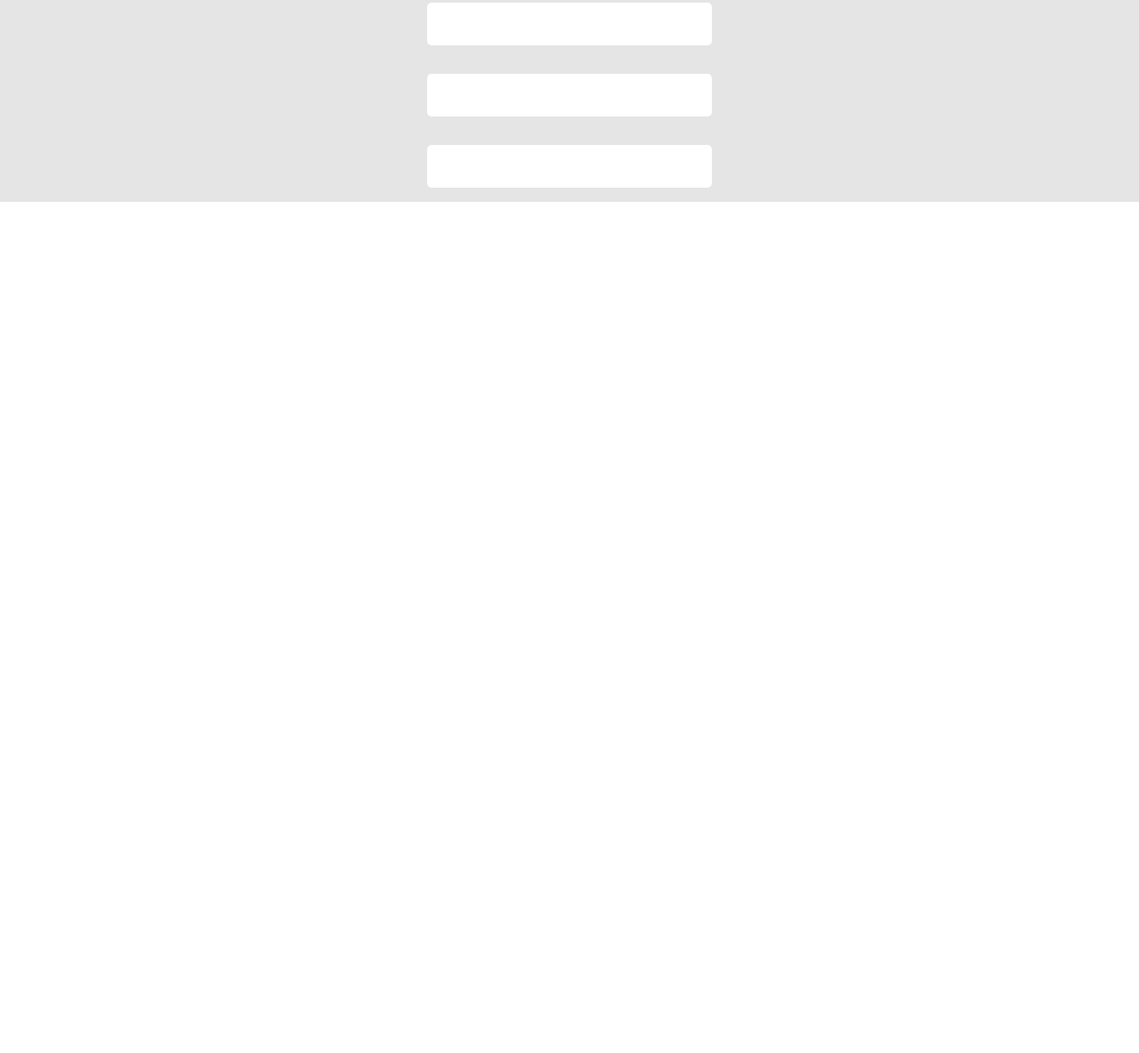
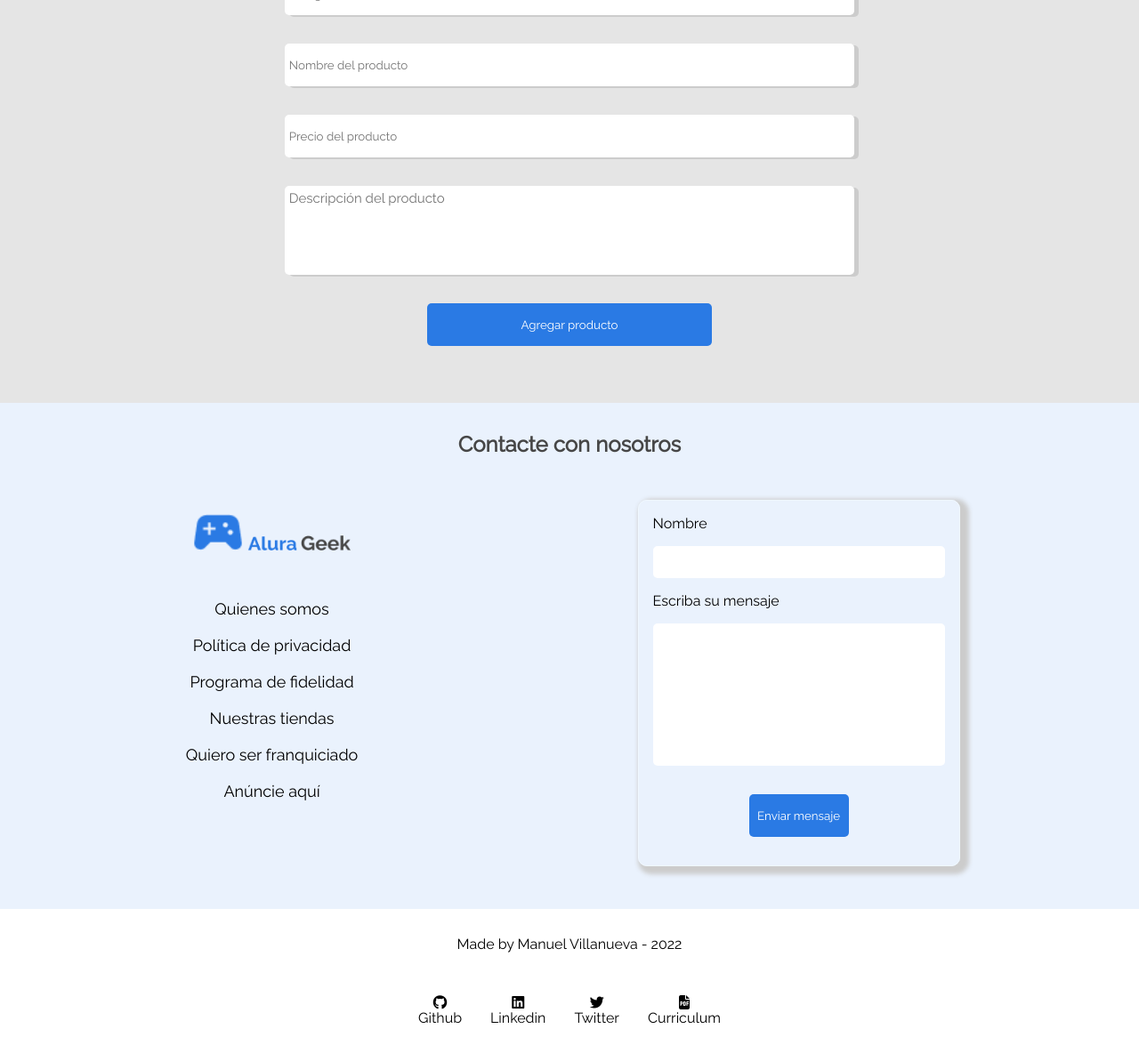
Before and after one commit to ManuVillanueva/Proyecto-4-ecommerce-ONE, a plain HTML site: page add-products-page.html in a window 1280 px wide. Shown: the part 300-1484 px from the top of the page at 89% size. Before the commit the page ends 800 px from the top, so only its background shows below. Drawn offline with Linux system fonts and the light colour scheme.

Commit message:
Continue el responsive de la pagina add products

```diff
--- a/add-products-page.html
+++ b/add-products-page.html
@@ -12,11 +12,13 @@
   <link rel="stylesheet" href="css/style.css">
   <link rel="stylesheet" href="css-add-products/header.css">
   <link rel="stylesheet" href="css-add-products/add-products.css">
+  <link rel="stylesheet" href="css-add-products/contact-login.css">
+  <link rel="stylesheet" href="css-add-products/footer-login.css">
 </head>
 <body>
   <header class="hero">
     <div class="logo">
-      <a href="#">
+      <a href="index.html">
         <img src="img/Vector.png" alt="Imagen de un mando">
         <img src="img/AluraGeek.png" alt="Imagen de letras de alura">
         <img src="img/AluraGeek2.png" alt="Imagen de letras de alura">
@@ -34,16 +36,73 @@
     </nav>
   </header>
   <main>
+
+    <!--Add products section-->
     <section class="add__products">
       <h2>Agregar nuevo producto</h2>
       <form class="product__form" action="">
         <input type="url" placeholder="URL de la imagen">
-        <input type="text">
-        <input type="text">
-        <input type="text">
-        <input type="text">
+        <input type="text" placeholder="Categoria">
+        <input type="text" placeholder="Nombre del producto">
+        <input type="number" placeholder="Precio del producto">
+        <textarea name="" id="product__description" cols="35" rows="5" placeholder="Descripción del producto"></textarea>
+        <button>Agregar producto</button>
       </form>
     </section>
+
+    <!--contact section-->
+    <section class="contact">
+      <h2>Contacte con nosotros</h2>
+      <div class="contact__container">
+        <form class="form" action="">
+          <label for="name">Nombre</label>
+          <input id="name" type="text">
+
+          <label for="textarea">Escriba su mensaje</label>
+          <textarea name="" id="textarea" cols="15" rows="10"></textarea>
+
+          <button>Enviar mensaje</button>
+        </form>
+
+        <div class="about__company">
+          <div class="logo">
+            <a href="#">
+              <img src="img/Vector.png" alt="Imagen de un mando">
+              <img src="img/AluraGeek.png" alt="Imagen de letras de alura">
+              <img src="img/AluraGeek2.png" alt="Imagen de letras de alura">
+            </a>
+          </div>
+          <ul>
+            <li><a>Quienes somos</a></li>
+            <li><a>Política de privacidad</a></li>
+            <li><a>Programa de fidelidad</a></li>
+            <li><a>Nuestras tiendas</a></li>
+            <li><a>Quiero ser franquiciado</a></li>
+            <li><a>Anúncie aquí</a></li>
+          </ul>
+        </div>
+      </div>
+    </section>
+
+    <!--Footer section-->
+    <section>
+      <footer class="footer">
+        <p>Made by <a href="#">Manuel Villanueva</a> - 2022</p>
+        <div class="social__media">
+          <ul class="social__links">
+            <li></li>
+            <a href="#"><i class="fa-brands fa-github"></i>Github</a>
+            <li></li>
+            <a href="#"><i class="fa-brands fa-linkedin"></i>Linkedin</a>
+            <li></li>
+            <a href="#"><i class="fa-brands fa-twitter"></i>Twitter</a>
+            <li></li>
+            <a href="#"><i class="fa-solid fa-file-pdf"></i>Curriculum</a>
+          </ul>
+        </div>
+      </footer>
+    </section>
+
   </main>
 </body>
 </html>
--- a/css-add-products/add-products.css
+++ b/css-add-products/add-products.css
@@ -15,14 +15,84 @@
   flex-direction: column;
   justify-content: center;
   align-items: center;
+  margin-bottom: 2rem;
 }
 
 .product__form input {
   border: none;
   border-radius: 5px;
+  box-shadow: 5px 2px #ccc;
   color: #A2A2A2;
   margin: 1rem 0;
   padding: .3rem;
   width: 20rem;
   height: 3rem;
 }
+
+#product__description {
+  border: none;
+  border-radius: 5px;
+  box-shadow: 5px 2px #ccc;
+  color: #A2A2A2;
+  padding: .3rem;
+  font-size: 15px;
+  resize: none;
+}
+
+.product__form button {
+  background: #2a7ae4;
+  border: none;
+  border-radius: 5px;
+  cursor: pointer;
+  color: #fff;
+  margin: 1rem auto;
+  padding: 1rem 0;
+  width: 10rem;
+  transition: 600ms;
+}
+
+.product__form button:hover {
+  background: #fff;
+  color: #2a7ae4;
+}
+
+/* Responsive Design */
+
+/* Tablet */
+
+@media screen and (min-width: 767px) and (max-width: 1023px) {
+  .product__form input {
+    width: 40rem;
+  }
+
+  #product__description {
+    width: 40rem;
+  }
+
+  .product__form button {
+    margin: 2rem 0;
+    width: 20rem;
+  }
+}
+
+/* Desktop  */
+
+@media screen and (min-width: 1024px) {
+  .product__form input {
+    width: 40rem;
+  }
+
+  #product__description {
+    width: 40rem;
+    margin-top: 1rem;
+  }
+
+  .product__form button {
+    margin: 2rem 0;
+    width: 20rem;
+  }
+
+  .add__products h2 {
+    margin: 2rem 0;
+  }
+}
--- /dev/null
+++ b/css-add-products/contact-login.css
@@ -0,0 +1,170 @@
+.contact {
+  background: #EAF2FD;
+  display: flex;
+  justify-content: center;
+  align-items: center;
+  flex-direction: column;
+}
+
+.contact h2 {
+  margin-top: 2rem;
+}
+
+.contact__container {
+  display: flex;
+  flex-direction: column;
+  margin: 3rem;
+}
+
+.form {
+  display: flex;
+  flex-direction: column;
+}
+
+#name {
+  border: none;
+  border-radius: 5px;
+  margin: 1rem auto;
+  padding: 10px 0;
+  width: 328px;
+}
+
+#textarea {
+  margin: 1rem auto;
+  border: none;
+  border-radius: 5px;
+  width: 328px;
+  resize: none;
+}
+
+.form button {
+  background: #2a7ae4;
+  border: none;
+  border-radius: 5px;
+  cursor: pointer;
+  color: #fff;
+  margin: 1rem auto;
+  padding: 1rem 0;
+  width: 7rem;
+}
+
+.about__company .logo {
+  display: flex;
+  justify-content: center;
+  align-items: center;
+  margin-top: 4rem;
+}
+
+.about__company .logo img {
+  width: 3.5rem;
+}
+
+.about__company ul {
+  text-align: center;
+  margin: 10px 0;
+  padding: 10px 0;
+}
+
+.about__company ul li {
+  margin: 20px 0;
+}
+
+.about__company li a {
+  cursor: pointer;
+}
+
+/* Responsive */
+
+/* tablet */
+
+@media screen and (min-width: 767px) and (max-width: 1023px) {
+
+  .contact__container {
+    display: flex;
+    justify-content: space-evenly;
+    flex-direction: row-reverse;
+  }
+
+  .form {
+    display: flex;
+    flex-direction: column;
+    padding: 1rem;
+    border: 1px solid aliceblue;
+    border-radius: 10px;
+    box-shadow: 5px 4px 5px 5px #ccc;
+  }
+
+  .about__company {
+    margin: 0;
+  }
+
+  .about__company .logo {
+    margin: 0 4rem;
+  }
+}
+
+/* Desktop */
+
+@media screen and (min-width: 1024px) {
+
+  .contact {
+    margin: auto;
+    align-items: normal;
+  }
+
+  .contact h2 {
+    color: #464646;
+    text-align: center;
+  }
+
+  .contact__container {
+    display: flex;
+    flex-direction: row-reverse;
+    justify-content: space-around;
+  }
+
+  .form {
+    display: flex;
+    flex-direction: column;
+    padding: 1rem;
+    border: 1px solid aliceblue;
+    border-radius: 10px;
+    box-shadow: 5px 4px 5px 5px #ccc;
+  }
+
+  .about__company {
+    align-items: center;
+  }
+
+  .about__company .logo {
+    margin: 1rem;
+  }
+
+  .logo a img {
+    width: 2rem;
+  }
+
+  .about__company ul {
+    margin: 10% 0;
+    font-size: 18px;
+  }
+
+  .about__company ul li {
+    transition: 600ms;
+  }
+
+  .about__company ul li:hover {
+    color: #2a7ae4;
+  }
+
+  .form button {
+    transition: 600ms;
+  }
+
+  .form button:hover {
+    background: #fff;
+    color: #2a7ae4;
+    transform: scale(1.08);
+    box-shadow: 4px 5px 5px 5px #ccc;
+  }
+}
--- /dev/null
+++ b/css-add-products/footer-login.css
@@ -0,0 +1,36 @@
+.footer {
+  text-align: center;
+  padding: 30px 0;
+}
+
+.footer a {
+  color: black;
+  transition: .5s;
+}
+
+.footer p a:hover {
+  color: #2a7ae4;
+}
+
+.social__links {
+  display: flex;
+  justify-content: center;
+  list-style-type: none;
+  margin-top: 3rem;
+}
+
+.social__links a {
+  margin: 0 1rem;
+}
+
+.social__links a {
+  display: flex;
+  justify-content: center;
+  flex-direction: column;
+  transition: .5s;
+}
+
+.social__links a:hover {
+  color: #2a7ae4;
+  transform: scale(1.1);
+}
--- a/css-add-products/header.css
+++ b/css-add-products/header.css
@@ -2,8 +2,8 @@
   display: flex;
   justify-content: space-around;
   align-items: center;
-  margin-top: 1rem;
   width: 100%;
+  height: 3rem;
 }
 
 .logo a img {
@@ -51,6 +51,7 @@ li #login__btn {
     display: flex;
     justify-content: space-evenly;
     align-items: center;
+    height: 5rem;
   }
 
   .logo {
@@ -117,6 +118,7 @@ li #login__btn {
     display: flex;
     justify-content: space-evenly;
     align-items: center;
+    height: 5rem;
   }
 
   .logo {
```
